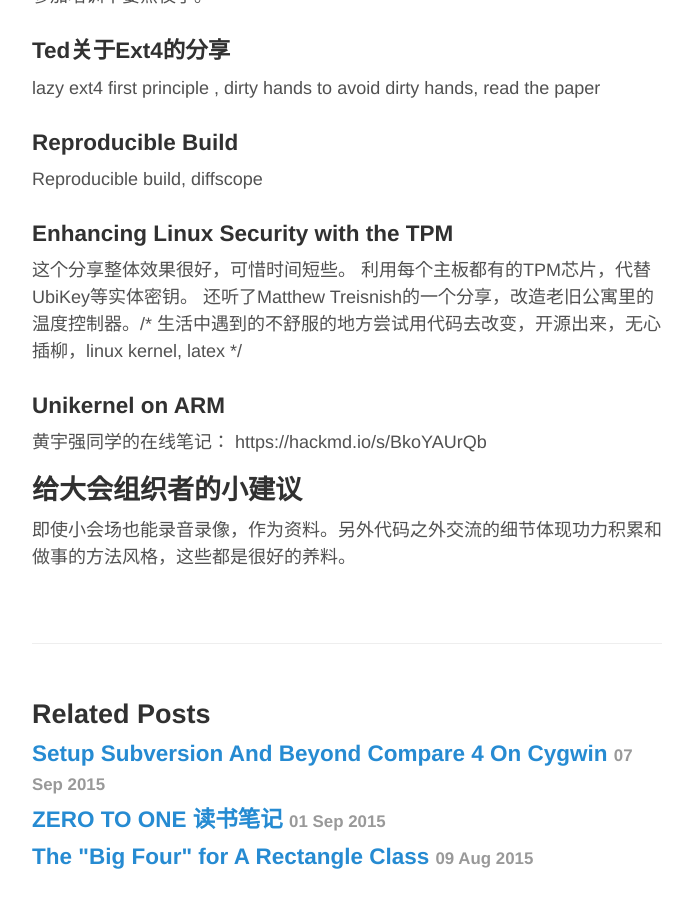
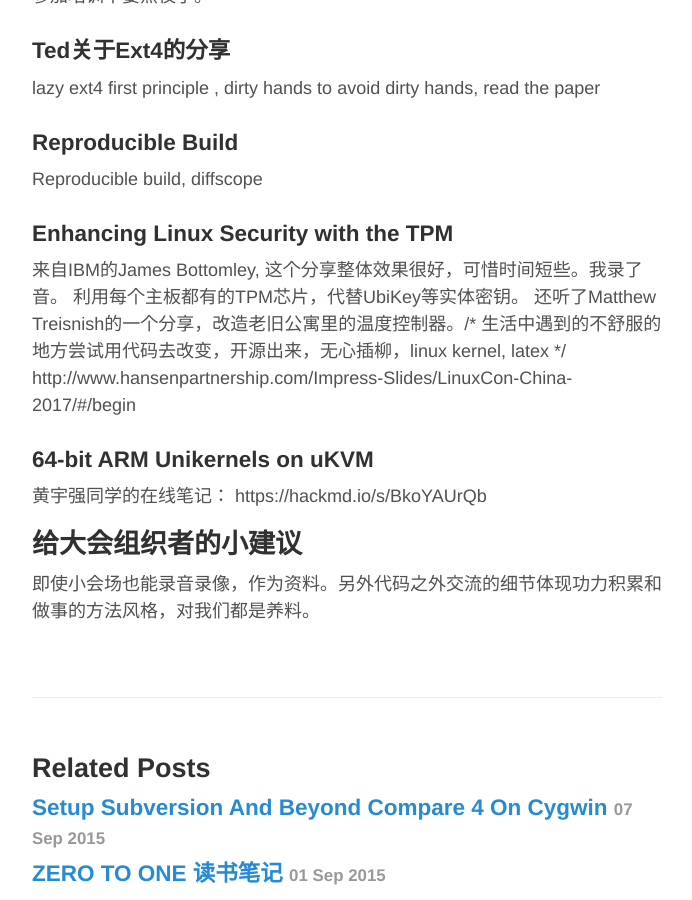
Before and after one commit to WenboYang/WenboYang.github.io, a Jekyll site: the page built from _posts/2016-6-21-linuxcon-beijing-summary.md, in a window 1280 px wide and 900 px high, scrolled down 1325 px. Shown: the whole window, without its empty margins (293-985 px from the left). Built offline with Jekyll 4.4.1, drawn with Linux system fonts in a browser that asks for light colours; comment, search, counter and statistics services are not loaded.

Commit message:
Update 2016-6-21-linuxcon-beijing-summary.md

```diff
--- a/_posts/2016-6-21-linuxcon-beijing-summary.md
+++ b/_posts/2016-6-21-linuxcon-beijing-summary.md
@@ -45,13 +45,14 @@ lazy ext4 first principle , dirty hands to avoid dirty hands, read the paper
 Reproducible build, diffscope
 
 ### Enhancing Linux Security with the TPM
-这个分享整体效果很好，可惜时间短些。
+来自IBM的James Bottomley, 这个分享整体效果很好，可惜时间短些。我录了音。
 利用每个主板都有的TPM芯片，代替UbiKey等实体密钥。
 还听了Matthew Treisnish的一个分享，改造老旧公寓里的温度控制器。/* 生活中遇到的不舒服的地方尝试用代码去改变，开源出来，无心插柳，linux kernel, latex */
+http://www.hansenpartnership.com/Impress-Slides/LinuxCon-China-2017/#/begin
 
-### Unikernel on ARM
+### 64-bit ARM Unikernels on uKVM
 黄宇强同学的在线笔记：
 https://hackmd.io/s/BkoYAUrQb
 
 ## 给大会组织者的小建议
-即使小会场也能录音录像，作为资料。另外代码之外交流的细节体现功力积累和做事的方法风格，这些都是很好的养料。
+即使小会场也能录音录像，作为资料。另外代码之外交流的细节体现功力积累和做事的方法风格，对我们都是养料。
```
